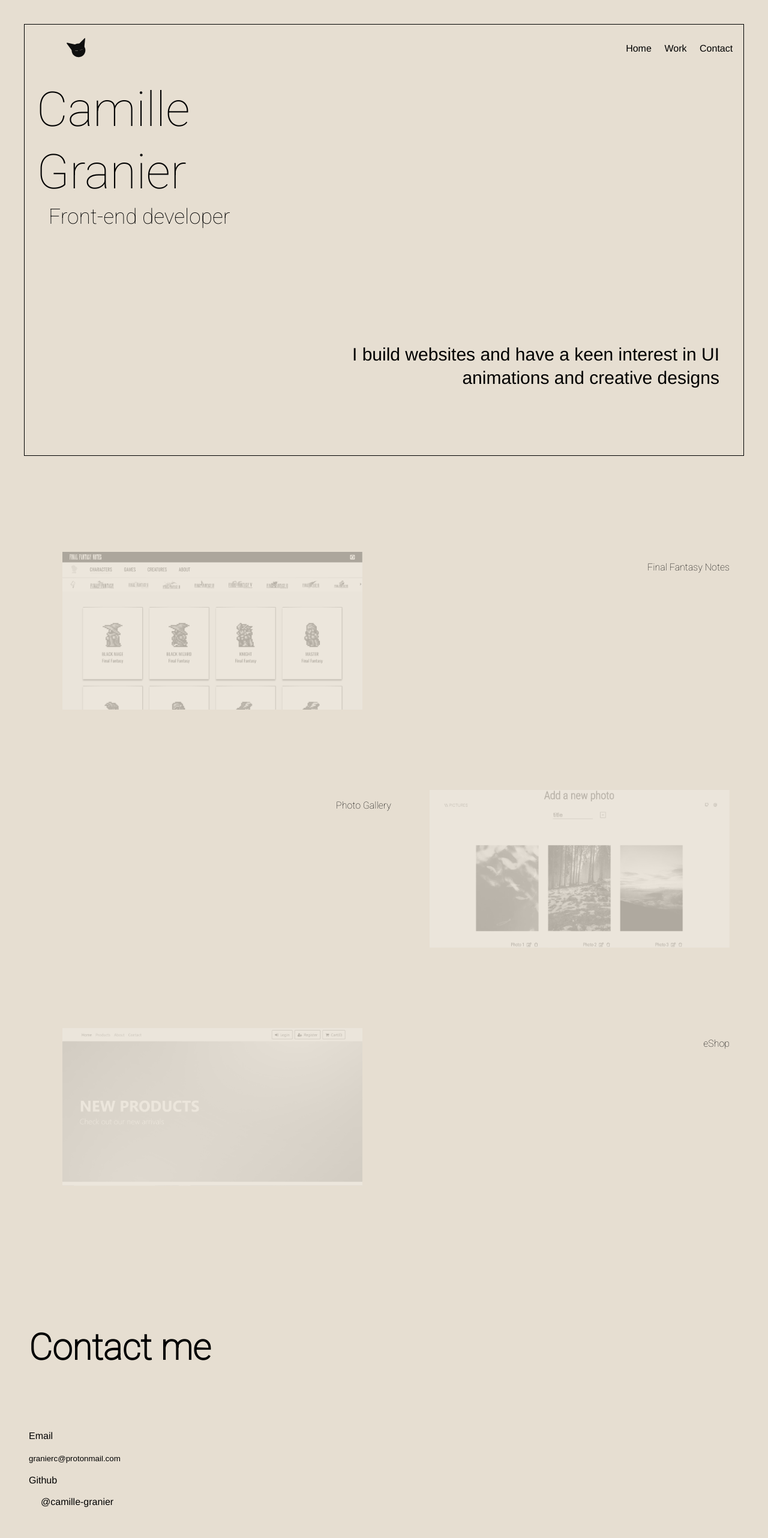
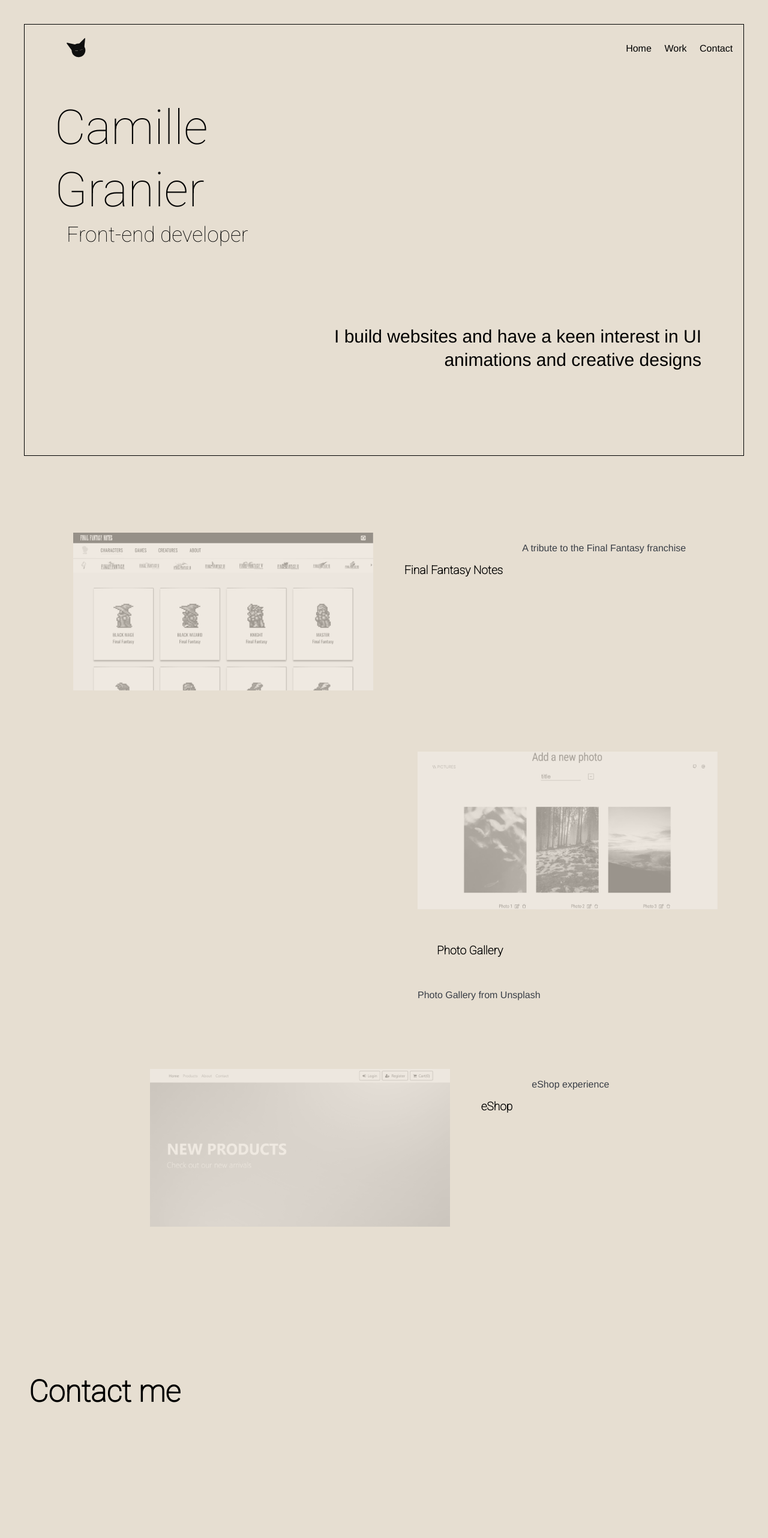
Before and after one commit to camille-granier/portfolio, a Next.js app: page / in a window 1280 px wide. Shown: the top 2564 px of the page at 60% size. Built offline with nearby package versions, Linux system fonts and the light colour scheme; a web font is replaced by a local one.

Commit message:
tablet design for hero

```diff
--- a/components/Work.jsx
+++ b/components/Work.jsx
@@ -16,12 +16,12 @@ const Work = () => {
                                width={500}
                                height={263}/>
                     </a>
-                    <p className='work-title'>Final Fantasy Notes</p>
+                    <h3 className='work-title'>Final Fantasy Notes</h3>
+                    <p>A tribute to the Final Fantasy franchise</p>
                     </div>
                 </li>
                 <li className='photo-gallery'>
                     <div className='work-card'>
-                    <p className='work-title'>Photo Gallery</p>
                     <a
                     href='https://pictures-photo-gallery.herokuapp.com/'
                     rel='noreferrer'
@@ -31,6 +31,8 @@ const Work = () => {
                         alt='photogallery thumbnail'
                         width={500}
                         height={263}/>
+                    <h3 className='work-title'>Photo Gallery</h3>
+                    <p>Photo Gallery from Unsplash</p>
                     </a>
                     </div>
                 </li>
@@ -46,7 +48,8 @@ const Work = () => {
                         width={500}
                         height={263}/>
                     </a>
-                    <p className='work-title'>eShop</p>
+                    <h3 className='work-title'>eShop</h3>
+                    <p>eShop experience</p>
                     </div>
                 </li>
             </ul>
--- a/styles/_variables.scss
+++ b/styles/_variables.scss
@@ -8,4 +8,5 @@ $sm: 1.875rem;
 //Colours
 
 $black: black;
+//$beige: #fffaf1;
 $beige: #E6DED1;
--- a/styles/components/_about.scss
+++ b/styles/components/_about.scss
@@ -1,6 +1,6 @@
 .about {
     font-size: 1.4rem;
-    align-self: end;
+    align-self: flex-end;
     text-align: right;
 }
 
@@ -8,7 +8,7 @@
     .about {
         font-size: $sm;
         padding: 20px;
-        justify-self: end;
-        align-self: end;
+        justify-self: flex-end;
+        align-self: flex-end;
     }
 }
--- a/styles/components/_contact.scss
+++ b/styles/components/_contact.scss
@@ -2,11 +2,17 @@
     min-height: 100vh;
     height: auto;
     padding: 3rem;
-
+    display: flex;
+    flex-direction: column;
+    justify-content: space-around;
     h2 {
         font-family: Roboto;
-        font-size: 60px;
+        font-size: 50px;
         padding: 3rem 0;
+    }
+
+    a {
+        padding: 0px;
     }
 }
 
--- a/styles/components/_header.scss
+++ b/styles/components/_header.scss
@@ -1,6 +1,6 @@
 .header {
     display: flex;
-    justify-content: start;
+    justify-content: flex-start;
     align-items: center;
     position: fixed;
     margin: 0px;
@@ -13,6 +13,10 @@
 .logo {
     width: 40px;
     height: 40px;
+
+    a {
+        text-decoration: none;
+    }
 }
 
 @include breakpoint-up(medium) {
@@ -23,7 +27,7 @@
 
    .nav {
     padding: 1.25rem 3rem;
-    justify-content: flex-end
+    justify-content: flex-end;
    }
 
    a {
--- a/styles/components/_hero.scss
+++ b/styles/components/_hero.scss
@@ -11,7 +11,7 @@
   min-height: 90vh;
   height: auto;
   margin: 5vh;
-  padding: 60px 20px 10px 20px;
+  padding: 60px 25px 10px 25px;
 }
 
 .title-container {
@@ -27,7 +27,7 @@
 .hero-container {
   display: flex;
   flex-direction: row;
-  padding: 90px 20px;
+  padding: 120px 50px;
 }
 
 h1 {
--- a/styles/components/_work.scss
+++ b/styles/components/_work.scss
@@ -4,20 +4,25 @@
     ul {
         display: flex;
         flex-direction: column;
+        align-items: center;
+        margin: 0px;
+        padding: 0px;
         li {
             list-style-type: none;
-            padding: 2rem;
+            margin: 6vh 8vh;
 
-            a {
-                padding: 2rem;
         }
+
+        p {
+            padding-right: 35px;
+            color: #393e46;
         }
     }
 
     img {
-        -webkit-filter: grayscale(100%); /* Safari 6.0 - 9.0 */
-        filter: grayscale(100%);
-        opacity: 0.25;
+    -webkit-filter: grayscale(50%); /* Safari 6.0 - 9.0 */
+    filter: grayscale(50%);
+    opacity: 0.35;
 }
 
 img:hover {
@@ -25,10 +30,20 @@
         opacity: 1;
         transition: opacity 1s ease;
 }
+
 }
 
+
+.work-title {
+    font-family: Roboto;
+    font-weight: 1600;
+    font-size: 1.2rem;
+}
+
+@include breakpoint-up(medium) {
+
     .photo-gallery {
-    align-self: end;
+        align-self: flex-end;
     }
 
     .work-card {
@@ -38,5 +53,12 @@
 
     .work-title {
         padding: 2rem;
-    font-family: Roboto;
     }
+
+    .work {
+    img {
+        -webkit-filter: grayscale(100%); /* Safari 6.0 - 9.0 */
+        filter: grayscale(100%);
+    }
+ }
+}
```
Also changed, not shown: public/img/eshop.png. Lines whose indentation alone changed are shown as unchanged.
